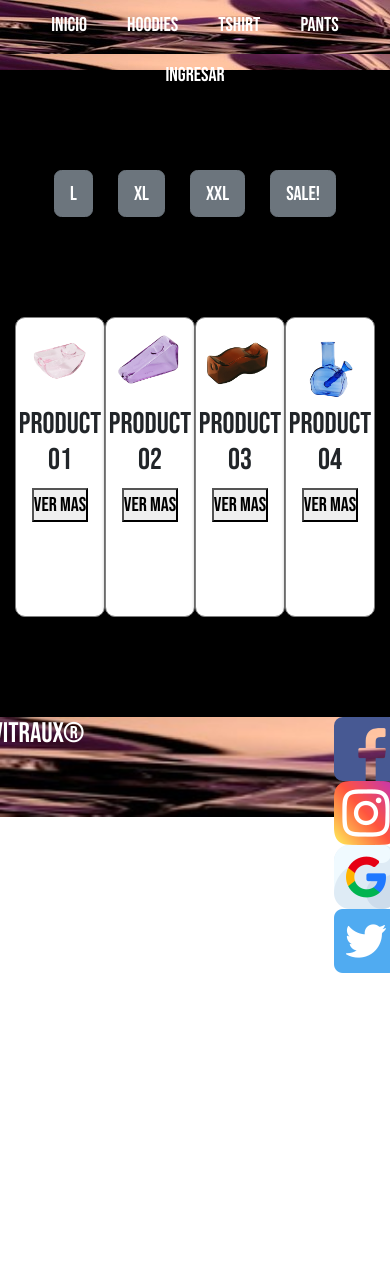
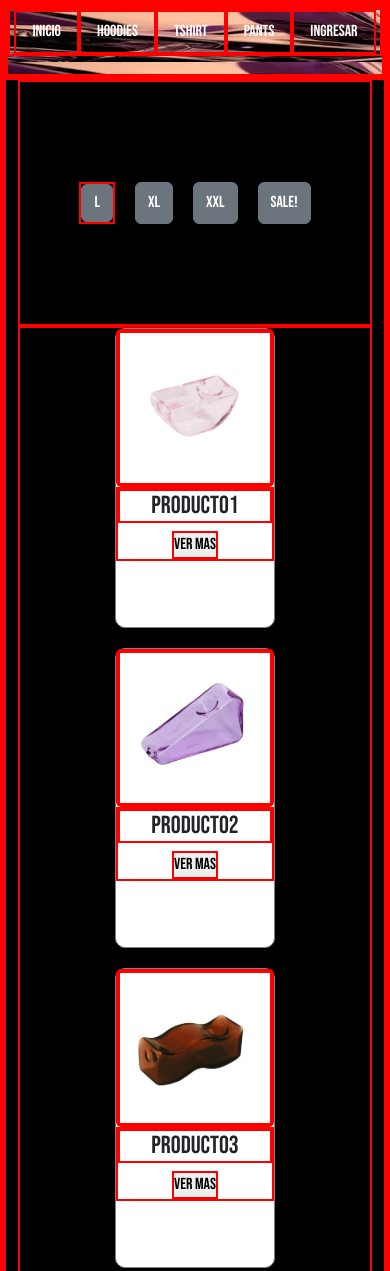
Before and after one commit to federicoooouo/vitrauxclothsss-43055, a plain HTML site: page pages/glass.html in a window 390 px wide. Shown: the top 1271 px of the page. Before the commit the page ends 973 px from the top, so only its background shows below. Drawn offline with nearby package versions, Linux system fonts and the light colour scheme.

Commit message:
cambios responsive

```diff
--- a/css/style.css
+++ b/css/style.css
@@ -8,7 +8,8 @@
     padding: 0;
     box-sizing: border-box;
     font-family: 'Bebas Neue', sans-serif;
-    font-size: 20px;
+    border: red solid 2px;
+
 }
 
 .pindex {
@@ -73,10 +74,8 @@
 }
 
 .footer-index {
- background-image: url(../assets/img/navbar.jpg);
- background-size: cover;
- background-repeat: no-repeat;
- height: 100px;
+background-image: url(../assets/img/navbar.jpg);
+
 }
 
 .navbar {
@@ -226,8 +225,9 @@ background-color: black;
 
 .fondofooter {
     background-image: url(../assets/img/navbar.jpg);
-    background-size: contain;
 
+    padding-top: 50px;
+    justify-content: center;
 }
 
 
@@ -236,9 +236,19 @@ background-color: black;
 .seccion-footer {
     display: flex;
     justify-content:center;
-    gap: 12.5rem;
+    gap: 1rem;
+
+
 }
 
 .h3form {
     color: white;
 }
+@media(max-width:425px){
+    main .card-container{
+        flex-direction: column;
+        align-items: center;
+        gap: 20px;
+
+    }
+}
```
Also changed, not shown: index.htm (+3 -3 lines), pages/formularios.html (+1 -21 lines), pages/glass.html (+0 -12 lines), pages/hoodies.html (+1 -20 lines).
